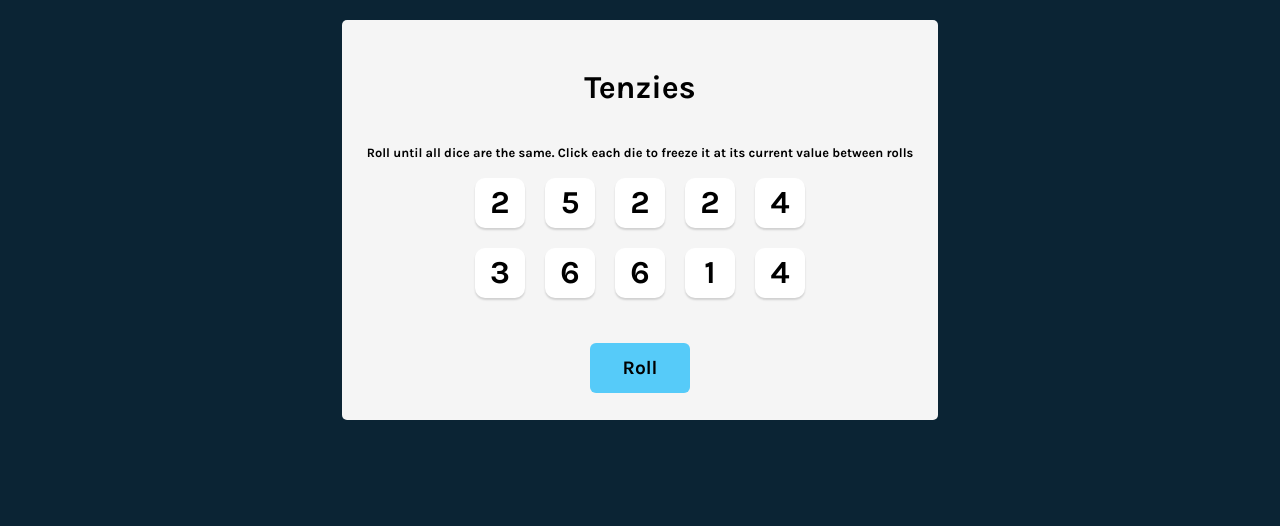
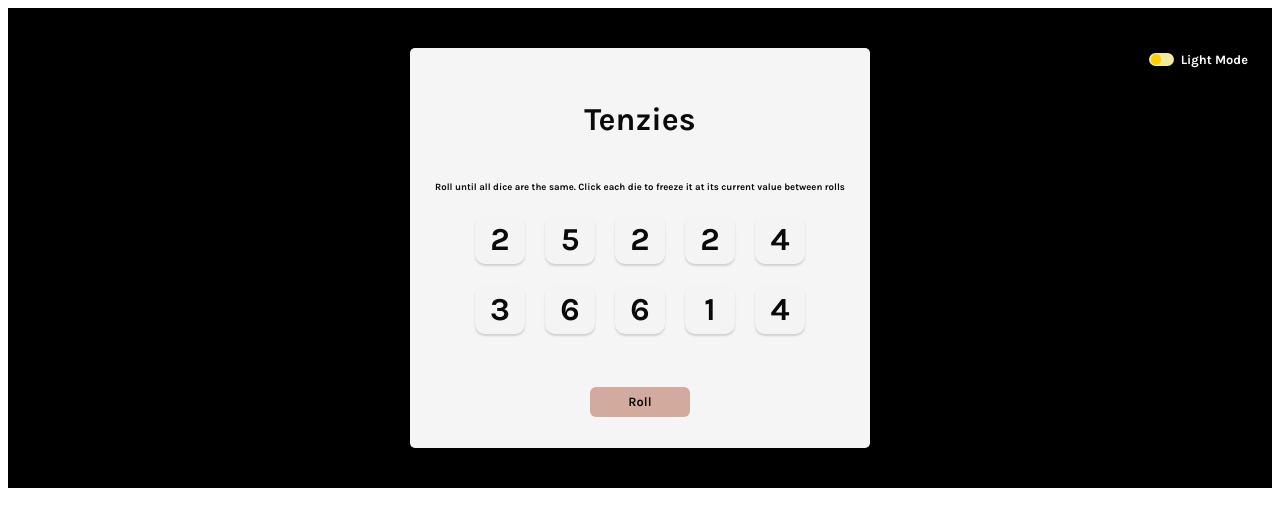
Before and after one commit to Ghostrealm7/tenzies-game, a React (Vite) app: page / in a window 1280 px wide. Shown: the top 526 px of the page. Built offline with nearby package versions, Linux system fonts and the light colour scheme.

Commit message:
added dark theme
added dark theme and a toggle switch to toggle between light and dark modes

```diff
--- a/src/App.jsx
+++ b/src/App.jsx
@@ -2,12 +2,14 @@ import React from "react";
 import { nanoid } from "nanoid";
 import "./style.css";
 import Die from "./Die";
+import Toggle from "./Toggle";
 import { useState, useEffect } from "react";
 import Confetti from "react-confetti";
 
-// features to add : track rolls, track time, save best time/roll to localstorage, dark mode
+// used localStorage to save theme state. NOTE: localstorage only accepts STRING, so boolean must be strigyfied first.
 
 function App() {
+  const [isDark, setIsDark] = useState(JSON.parse(localStorage.getItem("isDark")) || false);
   const [dice, setDice] = useState(allNewDice());
   const [tenzies, setTenzies] = useState(false);
   const [rollCount, setRollCount] = useState(0);
@@ -23,6 +25,14 @@ function App() {
       setTenzies(true);
     }
   }, [dice]);
+
+  function changeTheme() {
+    setIsDark((prevState) => !prevState);
+  }
+
+  useEffect(() => {
+    JSON.stringify(localStorage.setItem("isDark", isDark));
+  }, [isDark]);
 
   function allNewDice() {
     const newDice = [];
@@ -60,19 +70,33 @@ function App() {
   }
 
   const diceElements = dice.map((die) => (
-    <Die key={die.id} value={die.value} isHeld={die.isHeld} id={die.id} holdDice={holdDice} />
+    <Die
+      key={die.id}
+      value={die.value}
+      isHeld={die.isHeld}
+      id={die.id}
+      holdDice={holdDice}
+      isDark={isDark}
+    />
   ));
 
   return (
     <>
-      <main>
+      <main data-theme={isDark ? "dark" : "light"}>
+        <div className="main-container">
           {tenzies && <Confetti />}
+          <div className="header-container">
+            <div>
               <h1 className="title">Tenzies</h1>
+            </div>
+            <Toggle isDark={isDark} changeTheme={changeTheme} />
+          </div>
           <p className="instructions"> {tenzies ? winMessage : instructions}</p>
           <div className="die-container">{diceElements}</div>
           <button className="roll-dice" onClick={tenzies ? newGame : rollDice}>
             {tenzies ? "New Game" : "Roll"}
           </button>
+        </div>
       </main>
     </>
   );
--- a/src/Die.jsx
+++ b/src/Die.jsx
@@ -1,13 +1,17 @@
 import React from "react";
 
-function Die({ isHeld, value, holdDice, id }) {
-  const styles = {
-    backgroundColor: isHeld ? "#56CBF9" : "white",
+function Die({ isHeld, value, holdDice, id, isDark }) {
+  const darkStyle = {
+    backgroundColor: isHeld && "#702632",
+  };
+
+  const lightStyle = {
+    backgroundColor: isHeld && "#D3AB9E",
   };
 
   return (
     <>
-      <div className="die" style={styles} onClick={() => holdDice(id)}>
+      <div className="die" style={isDark ? darkStyle : lightStyle} onClick={() => holdDice(id)}>
         <h2 className="die-num">{value}</h2>
       </div>
     </>
--- /dev/null
+++ b/src/Toggle.jsx
@@ -0,0 +1,16 @@
+function Toggle({ changeTheme, isDark }) {
+  return (
+    <div className="toggle-container">
+      <input
+        type="checkbox"
+        id="check"
+        className="toggle"
+        onChange={changeTheme}
+        checked={isDark}
+      />
+      <label htmlFor="check">{isDark ? "Dark Mode" : "Light Mode"}</label>
+    </div>
+  );
+}
+
+export default Toggle;
--- a/src/style.css
+++ b/src/style.css
@@ -1,27 +1,61 @@
+/* Custom Variables */
+
+/* hold color #125E8A light*/
+
+:root {
+  --bg-color: #F5F5F5;
+  --fg-color: #D3AB9E;
+  --primary-text-color: #0a0a0a;
+  --secondary-text-color: #ffffff;
+  --toggle-bg: #f0eb9d;
+  --toggle-fg: #ffd000;
+  --die-color: #f4f4f4;
+  --hover-color: #EAC9C1;
+}
+
+[data-theme="dark"] {
+  --bg-color: #202020;
+  --fg-color: #702632;
+  --primary-text-color: #f6f6f6;
+  --secondary-text-color: #0a0a0a;
+  --toggle-bg: #283452;
+  --toggle-fg: #00a6ff;
+  --die-color: #28282B;
+  --hover-color: #912F40;
+}
+
 * {
   box-sizing: border-box;
 }
 
-body {
+main {
   display: flex;
   margin: 0;
-  background-color: #0B2434;
   padding: 20px;
+  background-color: black;
   justify-content: center;
   align-items: center;
   font-family: 'Karla', sans-serif;
+  height: 30rem;
+  transition: background-color 0.25s ease-in-out;
 }
 
-main {
+.main-container {
   display: flex;
   flex-direction: column;
   justify-content: space-around;
   align-items: center;
-  background-color: #F5F5F5;
+  background-color: var(--bg-color);
+  color: var(--primary-text-color);
   height: 400px;
-  max-width: 800px;
+  max-width: auto;
   border-radius: 5px;
   padding: 25px;
+}
+
+.header-container {
+  display: flex;
+  overflow: hidden;
 }
 
 .die-container {
@@ -33,12 +67,13 @@ main {
 
 .die {
   display: flex;
-  background-color: lightblue;
+  background-color: var(--die-color);
+  color: var(--primary-text-color);
   padding: 5px;
   height: 50px;
   width: 50px;
   border-radius: 10px;
-  box-shadow: 0px 2px 2px rgba(0, 0, 0, 0.15);
+  box-shadow: 0px 2px 2px rgba(0, 0, 0, 0.15);;
   justify-content: center;
   align-items: center;
   cursor: pointer;
@@ -49,31 +84,18 @@ main {
 }
 
 .die:hover {
-  color:#81F4E1;
+  color:var(--hover-color);
 }
 
-
-/* .roll-dice {
-  height: 50px;
-  width: 150px;
-  border: none;
-  border-radius: 6px;
-  background-color: #5035FF;
-  color: white;
-  font-size: 1.2rem;
-  font-family: 'Karla', sans-serif;
-  cursor: pointer;
-} */
-
 .roll-dice {
-  color: black;
+  color: var(--primary-text-color);
   border: none;
   width: 100px;
-  height: 50px;
-  font-size: 1.2rem;
+  height: 30px;
+  font-size: 0.8rem;
   font-family: 'Karla', sans-serif;
   border-radius: 6px;
-  background-color: #56CBF9;
+  background-color: var(--fg-color);
   cursor: pointer;
   transition:
     width 2s,
@@ -82,15 +104,57 @@ main {
     rotate 0.5s;
 }
 
-.roll-dice:hover {
-  background-color: #56CBF9;
-  rotate: 180deg;
-}
-
 .roll-dice:active {
   box-shadow: inset 5px 5px 10px -3px rgba(0, 0, 0, 0.7);
 }
 
 .instructions {
+  font-size: 0.6rem;
+  text-align: center;
+}
+
+/* TOGGLE STYLES */
+
+.toggle-container {
+  position: absolute;
+  top: 2em;
+  right: 2em;
+}
+
+.toggle {
+  visibility: hidden;
+}
+
+.toggle + label {
+  display: flex;
+  align-items: center;
   font-size: 0.8rem;
+  cursor: pointer;
+  /* color: var(--primary-text-color); */
+  color: white;
 }
+
+.toggle + label::before {
+  content: "";
+  height: 1em;
+  width: 2em;
+  border-radius: 1em;
+  background-color: var(--toggle-bg);
+  margin-right: 0.5em;
+  transition: background-color 250ms ease-in-out;
+}
+
+.toggle + label::after {
+  content: "";
+  height: 0.8em;
+  width: 0.8em;
+  border-radius: 1em;
+  background-color: var(--toggle-fg);
+  position: absolute;
+  left: 0.2em;
+  transition: background-color 250ms ease-in-out, transform 250ms ease-in-out;
+}
+
+.toggle:checked + label::after {
+  transform: translateX(100%);
+}
```
Lines whose indentation alone changed are shown as unchanged.
